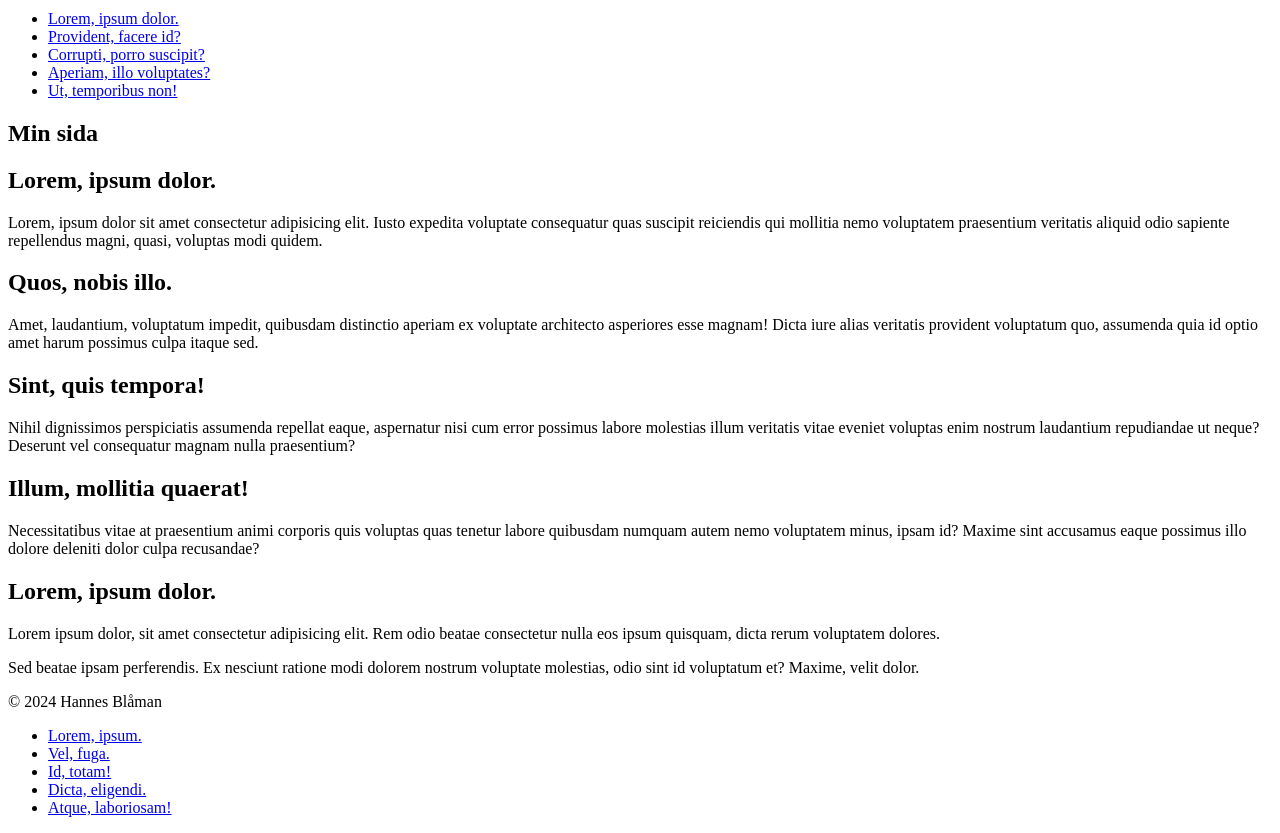
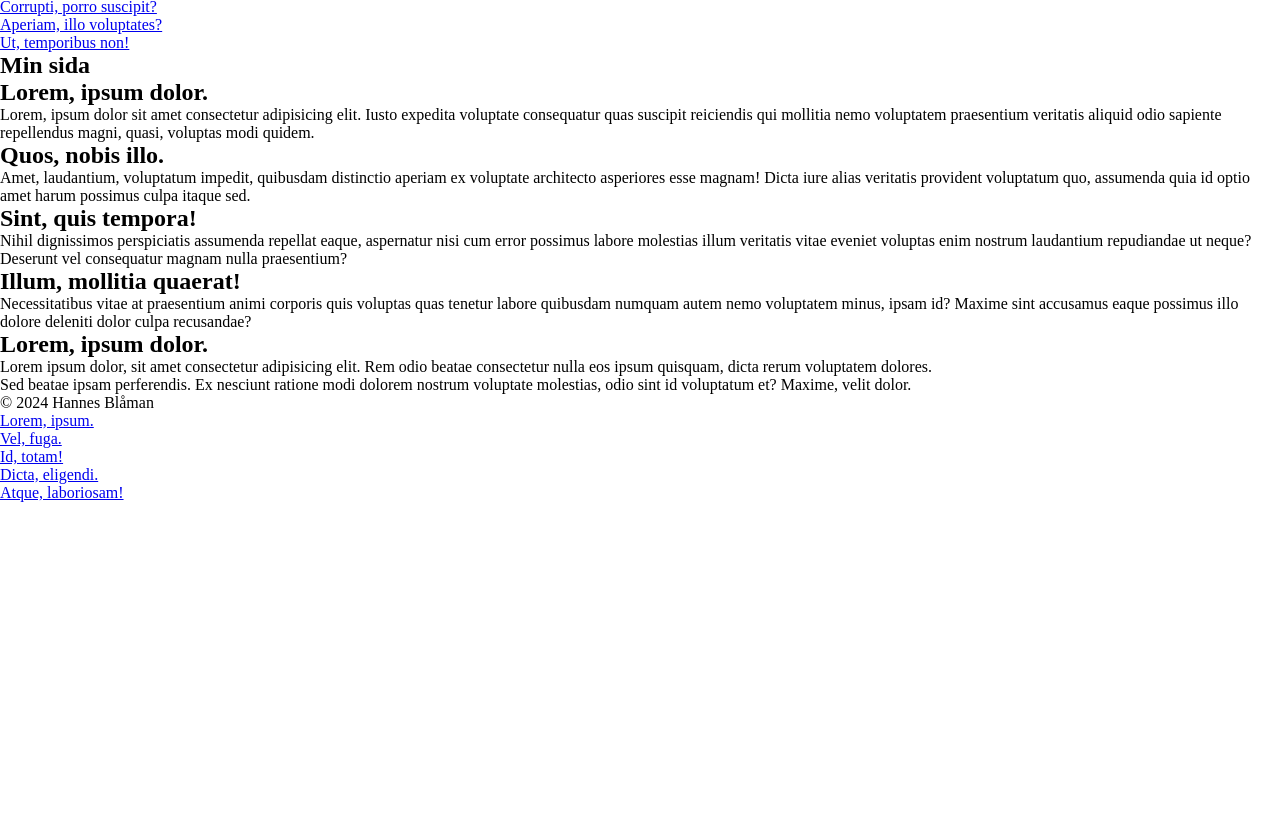
Before and after one commit to SY21-Webbutveckling-2/responsiv-design, a plain HTML site: page index.html in a window 1280 px wide. Shown: the part 83-916 px from the top of the page. After the commit the page ends 800 px from the top, so only its background shows below. Drawn offline with Linux system fonts and the light colour scheme.

Commit message:
Påbörjad css

```diff
--- a/css/style.css
+++ b/css/style.css
@@ -0,0 +1,5 @@
+* {
+	margin: 0;
+	padding: 0;
+	box-sizing: border-box;
+}
--- a/index.html
+++ b/index.html
@@ -1,5 +1,5 @@
 <!DOCTYPE html>
-<html lang="en">
+<html lang="sv">
 
 <head>
 	<meta charset="UTF-8">
```
